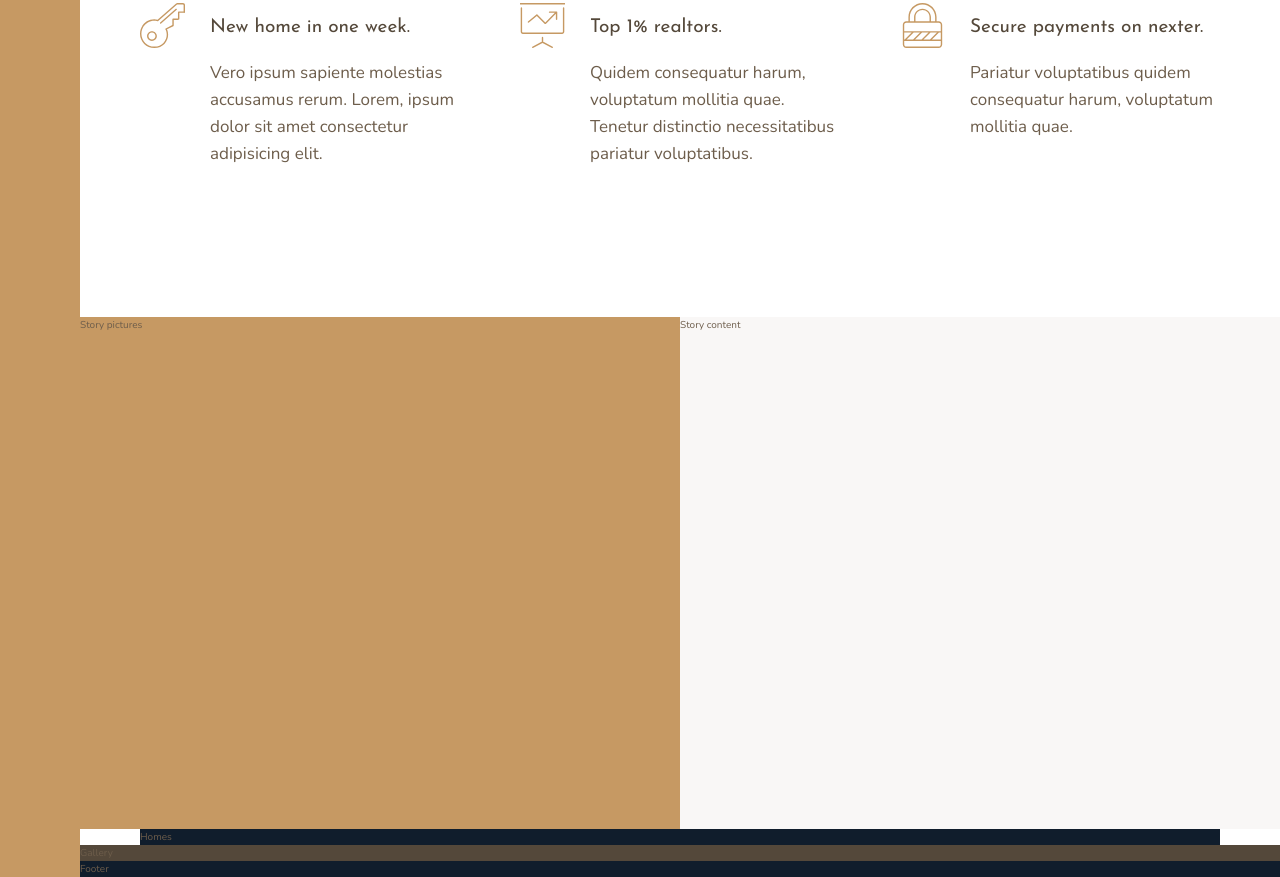
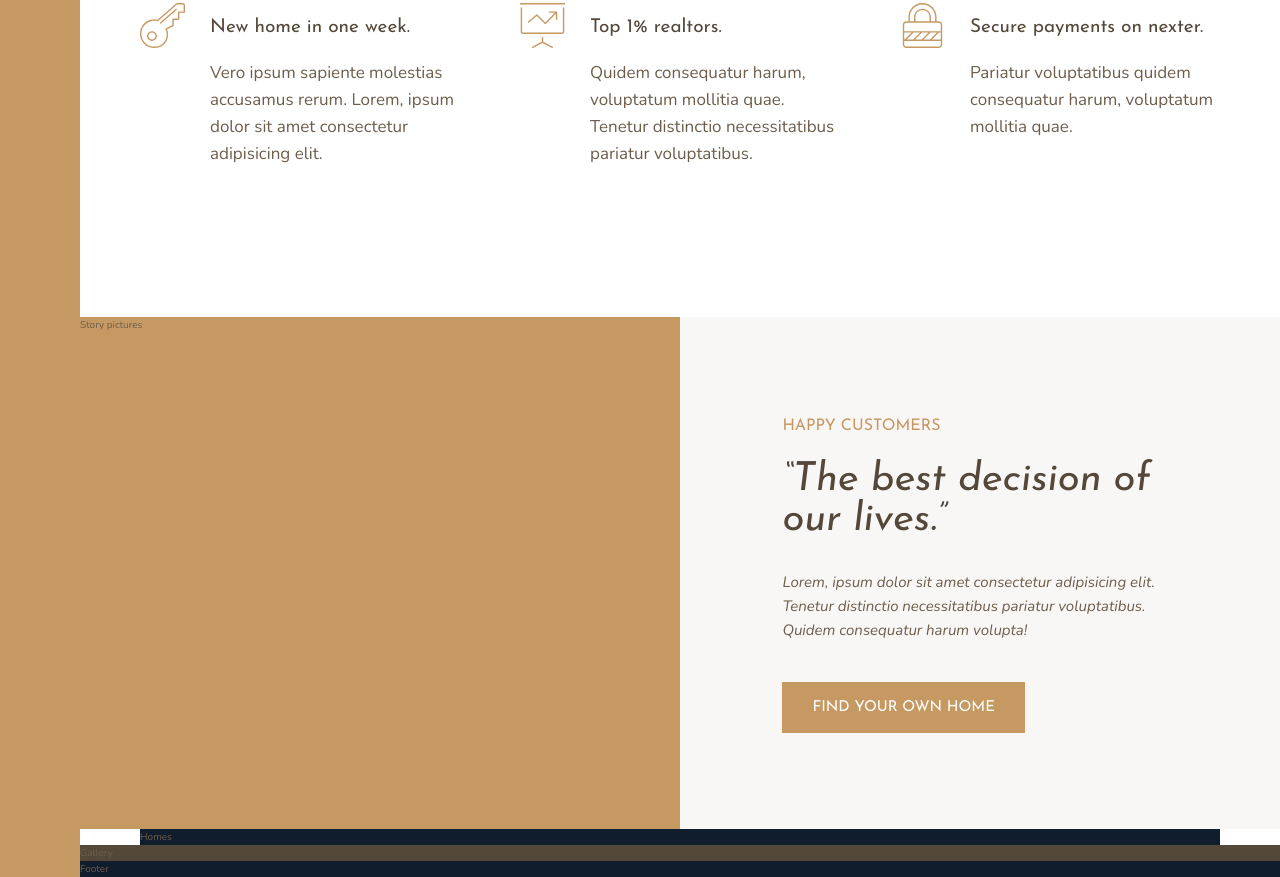
Before and after one commit to 12wollmana/Udemy-Advanced_CSS-Nexter, a website: page index.html in a window 1280 px wide. Shown: the part 991-1868 px from the top of the page. Drawn offline with nearby package versions, Linux system fonts and the light colour scheme.

Commit message:
Building the Story Section Pt. 1

```diff
--- a/index.html
+++ b/index.html
@@ -86,7 +86,20 @@
 
     <div class="story__pictures">Story pictures</div>
 
-    <div class="story__content">Story content</div>
+    <div class="story__content">
+      <h3 class="heading-3 mb-sm">
+        Happy Customers
+      </h3>
+      <h2 class="heading-2 heading-2--dark mb-md">
+        &ldquo;The best decision of our lives.&rdquo;
+      </h2>
+      <p class="story__text">
+        Lorem, ipsum dolor sit amet consectetur adipisicing elit. Tenetur distinctio necessitatibus pariatur voluptatibus. Quidem consequatur harum volupta!
+      </p>
+      <button class="btn">
+        Find your own home
+      </button>
+    </div>
 
     <section class="homes">Homes</section>
 
--- a/sass/_story.scss
+++ b/sass/_story.scss
@@ -7,5 +7,25 @@
   &__content {
     background-color: $color-grey-light-1;
     grid-column: col-start 5 / full-end;
+    padding: 6rem 8vw;
+
+    // Using Flexbox
+    /*
+    display: flex;
+    flex-direction: column;
+    justify-content: center;
+    align-items: flex-start;
+    */
+
+    // Using Grid
+    display: grid;
+    align-content: center;
+    justify-items: start;
+  }
+
+  &__text {
+    font-size: 1.5rem;
+    font-style: italic;
+    margin-bottom: 4rem;
   }
 }
--- a/sass/_typography.scss
+++ b/sass/_typography.scss
@@ -9,10 +9,24 @@
 
 .heading-2 {
   @extend %heading;
+  font-size: 4rem;
+  font-style: italic;
+  line-height: 1;
+
+  &--light {
+    color: $color-grey-light-1;
+  }
+
+  &--dark {
+    color: $color-grey-dark-1;
+  }
 }
 
 .heading-3 {
   @extend %heading;
+  font-size: 1.6rem;
+  color: $color-primary;
+  text-transform: uppercase;
 }
 
 .heading-4 {
@@ -28,3 +42,36 @@
     color: $color-grey-dark-1;
   }
 }
+
+.btn {
+  background-color: $color-primary;
+  color: #fff;
+  border: none;
+  border-radius: 0;
+  font-family: $font-display;
+  font-size: 1.5rem;
+  text-transform: uppercase;
+  padding: 1.8rem 3rem;
+  cursor: pointer;
+  transition: all 0.2s;
+
+  &:hover {
+    background-color: $color-primary-dark;
+  }
+}
+
+.mb-sm {
+  margin-bottom: 2rem;
+}
+
+.mb-md {
+  margin-bottom: 3rem;
+}
+
+.mb-lg {
+  margin-bottom: 4rem;
+}
+
+.mb-hg {
+  margin-bottom: 8rem;
+}
```
Also changed, not shown: css/style.css.
